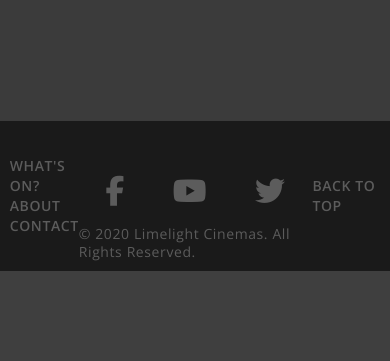
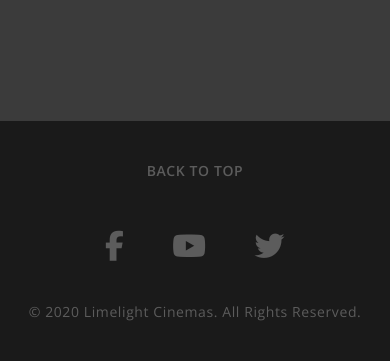
Before and after one commit to timharveydev/limelight-cinemas, a PHP site: page /contact.php in a window 390 px wide. Shown: the part 952-1313 px from the top of the page. Before the commit the page ends 1223 px from the top, so only its background shows below. Run offline with PHP 8.4, Linux system fonts and the light colour scheme; some libraries are stand-ins or nearby versions.

Commit message:
Make footer responsive.

```diff
--- a/css/main.css
+++ b/css/main.css
@@ -518,6 +518,38 @@ h6 {
 
 .footer__link:hover {
   color: #d6d6d6;
+}
+
+/* MEDIA QUERIES
+--------------------------------------------*/
+@media only screen and (max-width: 750px) {
+  .footer {
+    height: 24rem;
+    text-align: center;
+  }
+  .footer__container {
+    display: -webkit-box;
+    display: -ms-flexbox;
+    display: flex;
+    -webkit-box-orient: vertical;
+    -webkit-box-direction: reverse;
+        -ms-flex-direction: column-reverse;
+            flex-direction: column-reverse;
+    -ms-flex-pack: distribute;
+        justify-content: space-around;
+    -webkit-box-align: center;
+        -ms-flex-align: center;
+            align-items: center;
+    padding: 2rem 0;
+  }
+  .footer__nav {
+    display: none;
+  }
+  .footer__flex-wrapper {
+    height: 50%;
+    padding-top: 0;
+    padding-bottom: 0;
+  }
 }
 
 /* BUTTONS
--- a/scss/layout/_footer.scss
+++ b/scss/layout/_footer.scss
@@ -57,3 +57,32 @@
     &:hover { color: $light-grey; }
   }
 }
+
+
+
+
+
+/* MEDIA QUERIES
+--------------------------------------------*/
+
+@media only screen and (max-width: 750px) {
+  .footer {
+    height: 24rem;
+    text-align: center;
+
+    &__container {
+      @include display-flex($direction: column-reverse, $justify: space-around);
+      padding: 2rem 0;
+    }
+
+    &__nav { display: none; }
+
+
+    // Contains social media and copyright
+    &__flex-wrapper {
+      height: 50%;
+      padding-top: 0;
+      padding-bottom: 0;
+    }
+  }
+}
```
Also changed, not shown: 1 other file.
